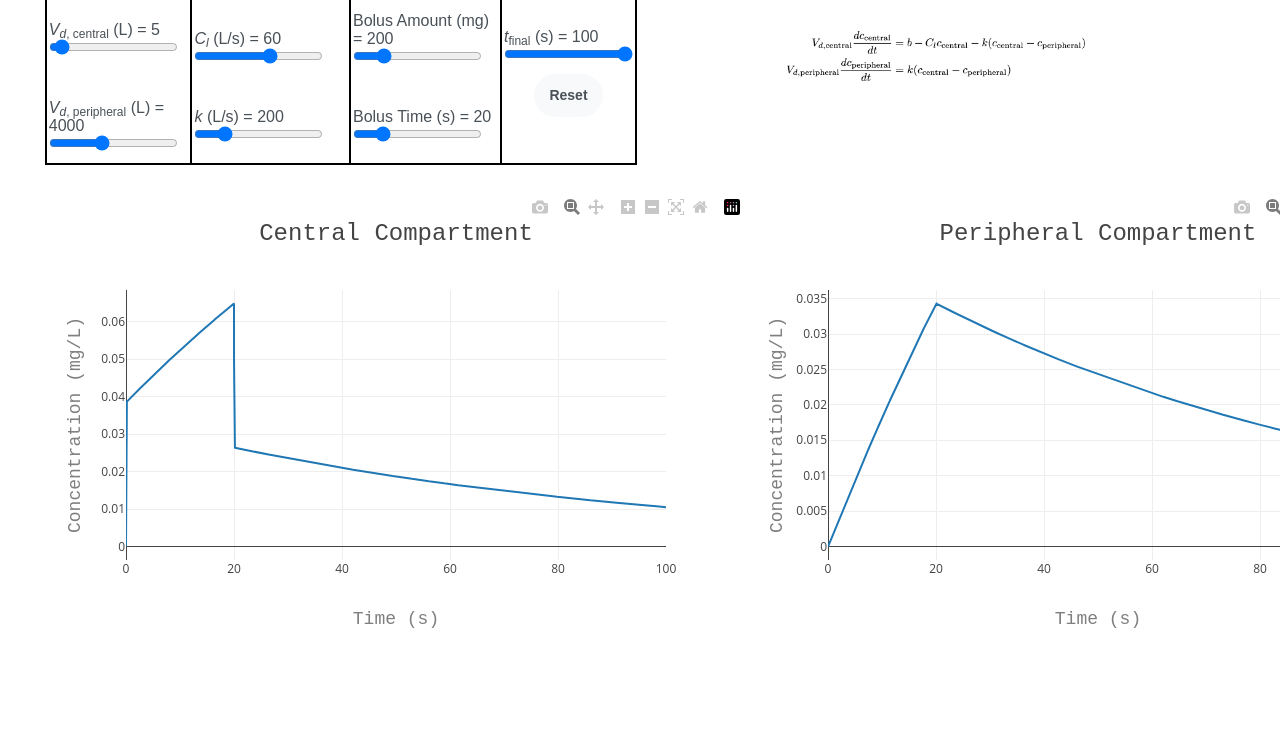
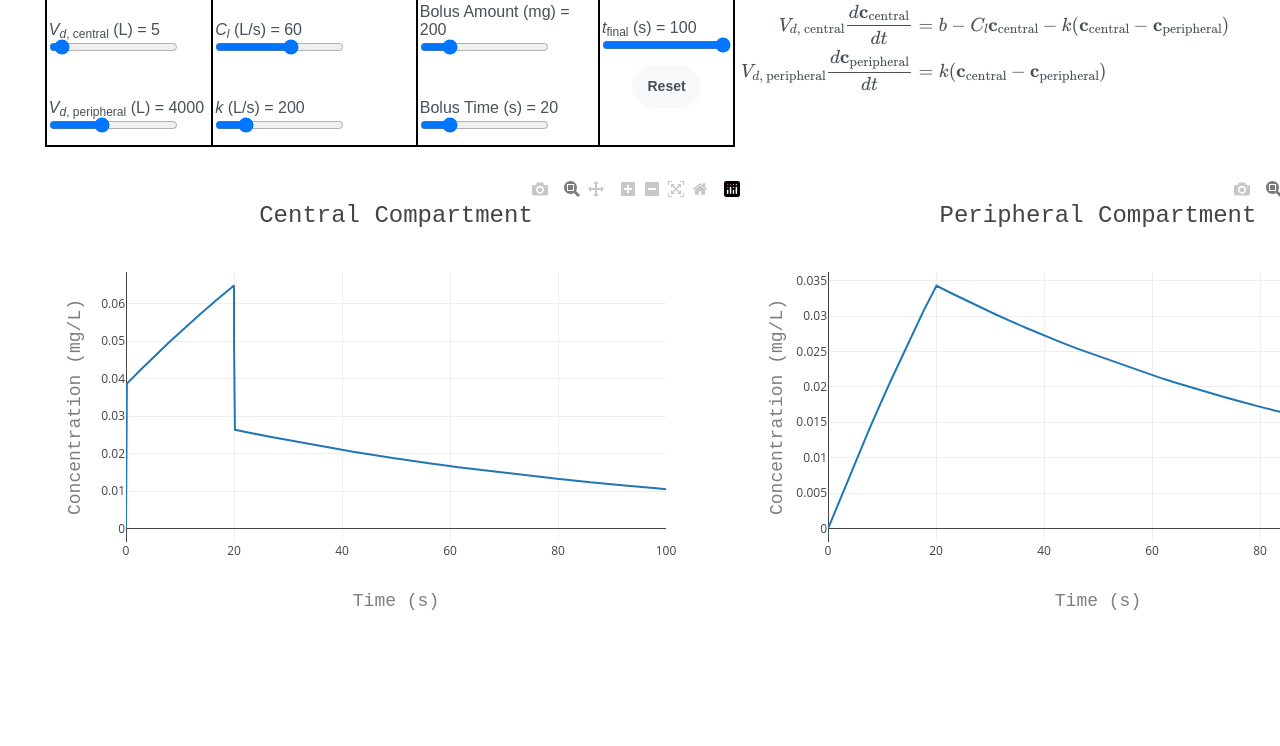
Before and after one commit to julianlandaw/physio, a plain HTML site: page docs/twocompartmentmodel.html in a window 1280 px wide. Shown: the part 196-942 px from the top of the page. Drawn offline with nearby package versions, Linux system fonts and the light colour scheme; some packages are replaced by stand-ins of ours.

Commit message:
Update 3/13/2024

```diff
--- a/docs/twocompartmentmodel.html
+++ b/docs/twocompartmentmodel.html
@@ -13,6 +13,14 @@
 
     <!-- Include Plotly library -->
     <script src="assets/css/plotly.js"></script>
+
+    <!-- Include LaTeX environment -->
+    <script type="text/x-mathjax-config">
+       MathJax.Hub.Config({tex2jax: {inlineMath: [['$','$'], ['\\(','\\)']]}});
+    </script>
+    <script type="text/javascript"
+      src="http://cdnjs.cloudflare.com/ajax/libs/mathjax/2.7.1/MathJax.js?config=TeX-AMS-MML_HTMLorMML">
+    </script>
 
     <style>
         body {
@@ -100,7 +108,11 @@
             </table>
         </td>
         <td align = "middle">
-            <img src="assets/imgs/compartmentmodel_two.png" width="50%"></img>
+            <!-- <img src="assets/imgs/compartmentmodel_two.png" width="50%"></img> -->
+            $$\begin{align*}
+               V_{d,\text{ central}} \frac{d\textbf{c}_{\text{central}}}{dt} &= b - C_l \textbf{c}_{\text{central}} - k(\textbf{c}_{\text{central}} - \textbf{c}_{\text{peripheral}}) \\
+               V_{d,\text{ peripheral}} \frac{d\textbf{c}_{\text{peripheral}}}{dt} &= k(\textbf{c}_{\text{central}} - \textbf{c}_{\text{peripheral}})
+            \end{align*}$$
         </td>
     </table>
     <br>
```
